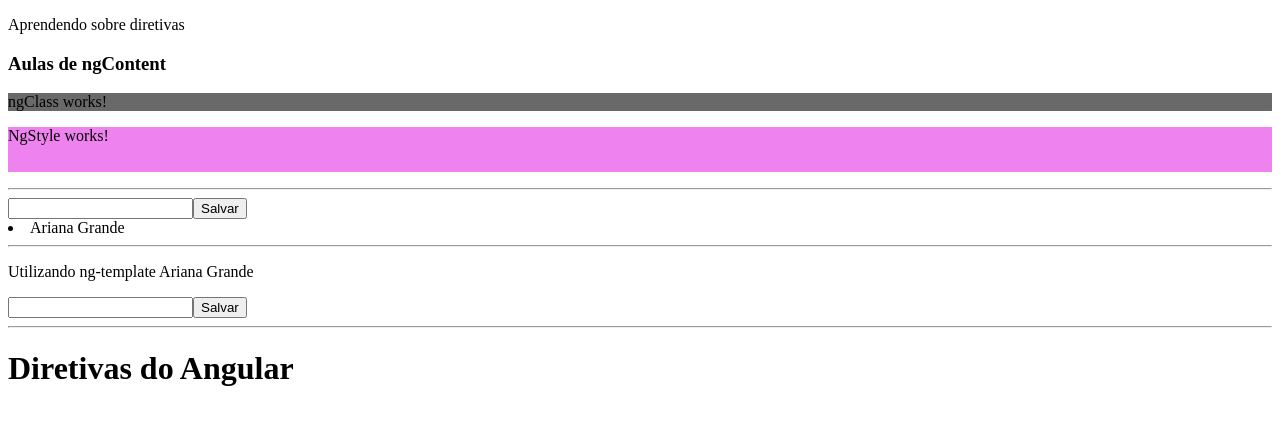
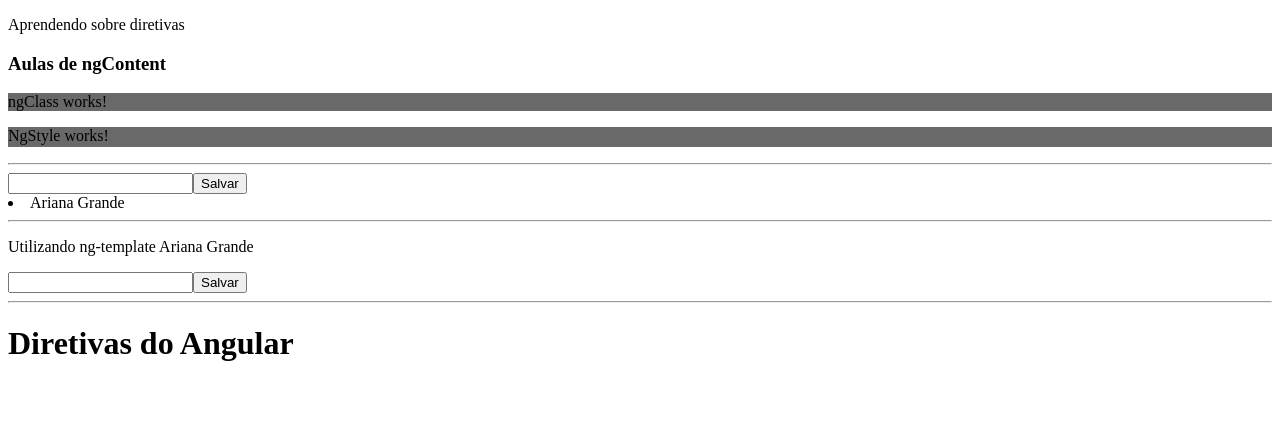
Before and after one commit to carlostsa10/helloword-Angular, an Angular app: page / in a window 1280 px wide. Shown: the top 424 px of the page. Built offline with nearby package versions, Linux system fonts and the light colour scheme.

Commit message:
revisando

```diff
--- a/src/app/diretivas-atributos/diretivas-atributos.component.ts
+++ b/src/app/diretivas-atributos/diretivas-atributos.component.ts
@@ -7,10 +7,10 @@
 })
 export class DiretivasAtributosComponent implements OnInit {
 
-  public heightA:string = "20px"
+  public heightA:string = "30px"
 
   public valor: boolean = true;
-  public backcolor: string = "dimgray";
+  public backcolor: string = "black";
 
   public nome: string = ""
   public list: Array <{nome: string}> = [{nome: "Ariana Grande"}];
```
